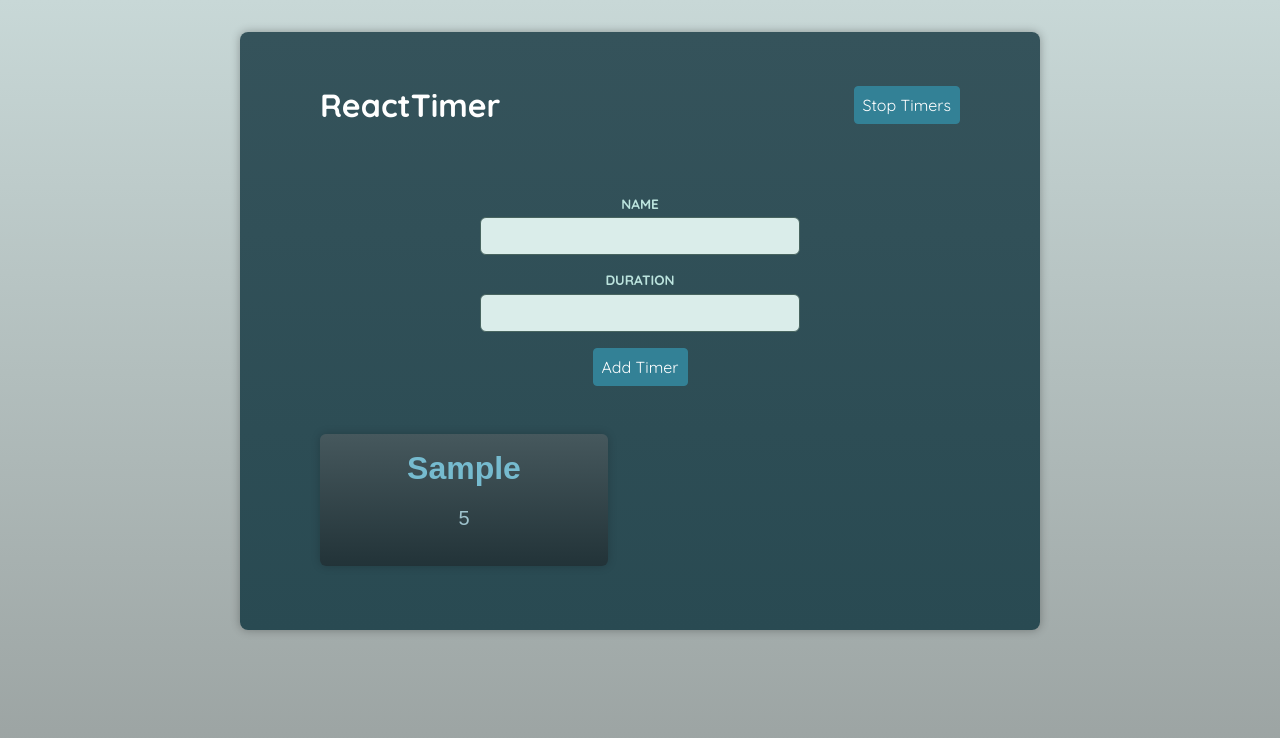
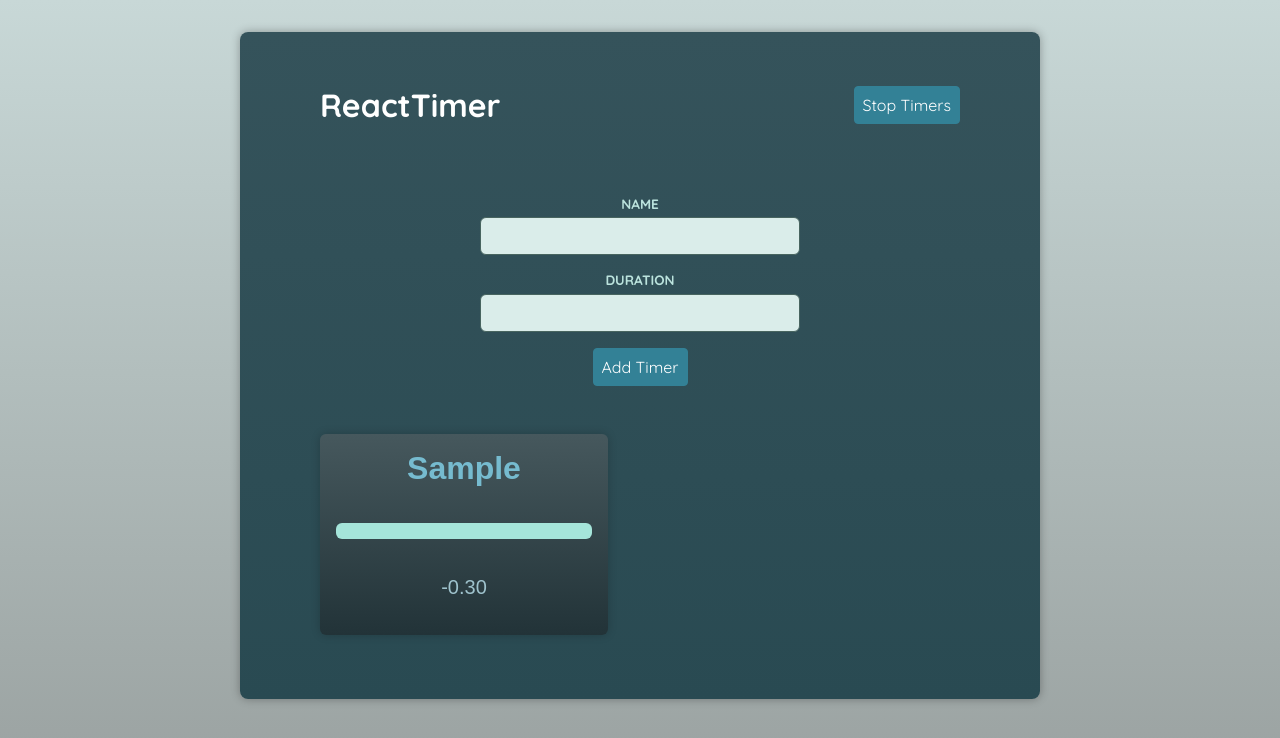
Before and after one commit to wozza0212/ReactTypescriptPracticalGuide, a React (Vite) app in the folder project-number-3/: page / in a window 1280 px wide. Both pictures are taken after typing "Sample", "5" into the empty fields and a click on the button "Add Timer". Shown: the top 738 px of the page. Built offline with nearby package versions, Linux system fonts and the light colour scheme; a web font is replaced by a local one.

Commit message:
needs fix, timers no stopping

```diff
--- a/project-number-3/src/components/Timer.tsx
+++ b/project-number-3/src/components/Timer.tsx
@@ -1,5 +1,6 @@
 import Container from './UI/Container.tsx';
-import {type Timer as TimerProps } from '../store/timers-context.tsx';
+import {useTimersContext, type Timer as TimerProps } from '../store/timers-context.tsx';
+import { useEffect, useRef, useState } from 'react';
 
 // type TimerProps = {
 //   name: string;
@@ -7,10 +8,35 @@
 // }
 
 const Timer = ({name, duration}: TimerProps) => {
+  const interval = useRef<number | null>(null)
+  const [remainingTime, setRemainingTime] = useState(duration * 1000);
+  const {isRunning} = useTimersContext()
+
+  if(remainingTime <= 0 && interval.current) {
+    clearInterval(interval.current)
+  }
+  useEffect(() => {
+    let timer: number;
+    if(isRunning) {
+    const timer = setInterval(() => {
+      setRemainingTime(prevTime => prevTime - 50)
+    }, 50)
+    interval.current = timer
+  }else if(interval.current) {
+    clearInterval(interval.current)
+  }
+
+
+    return () => {clearInterval(timer)}
+  }, [isRunning])
+
+  const formattedRemainingTime = (remainingTime / 1000).toFixed(2)
+
   return (
     <Container as="article">
       <h2>{name}</h2>
-      <p>{duration}</p>
+      <p><progress max={duration * 1000} value={remainingTime}/></p>
+      <p>{formattedRemainingTime}</p>
     </Container>
   );
 }
```
